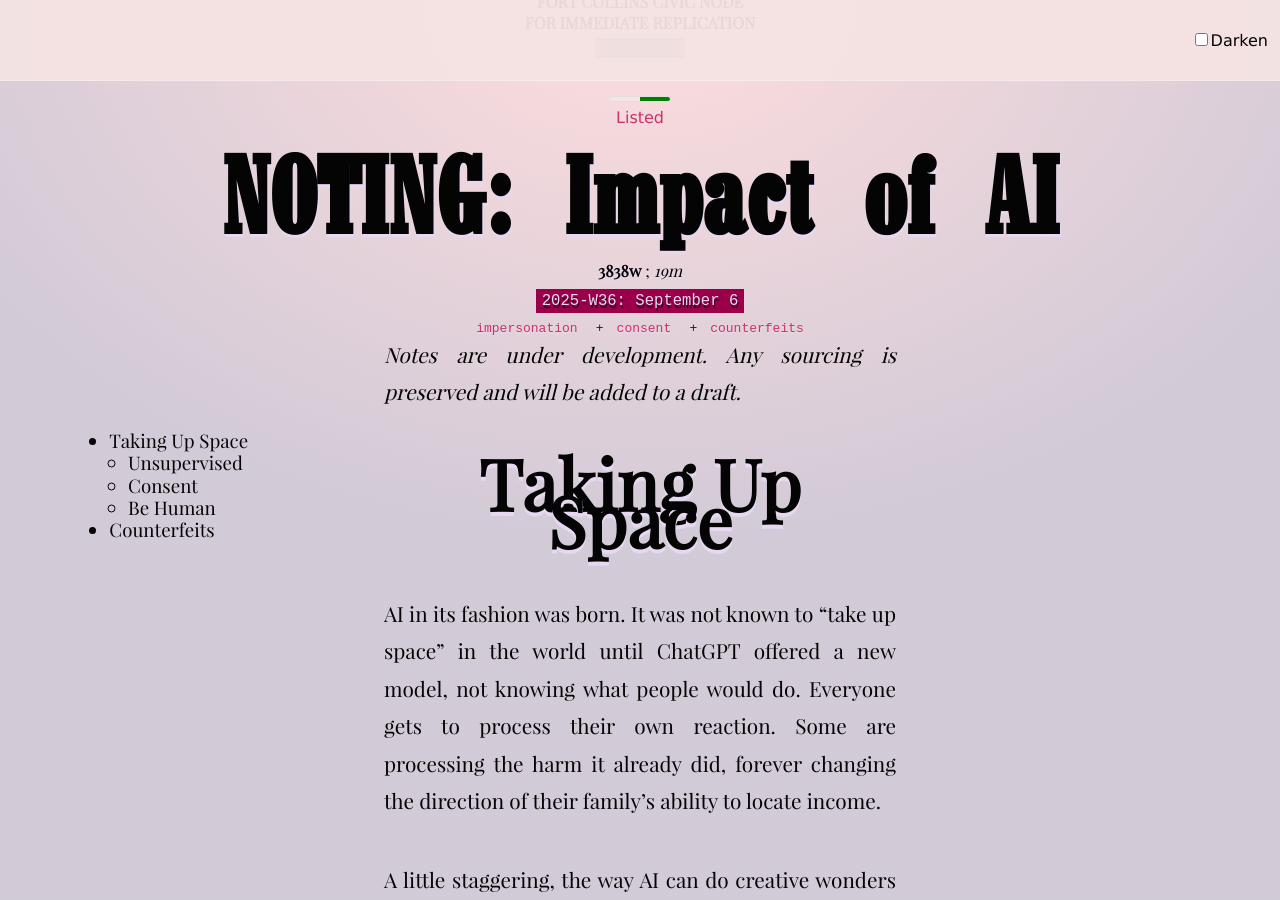
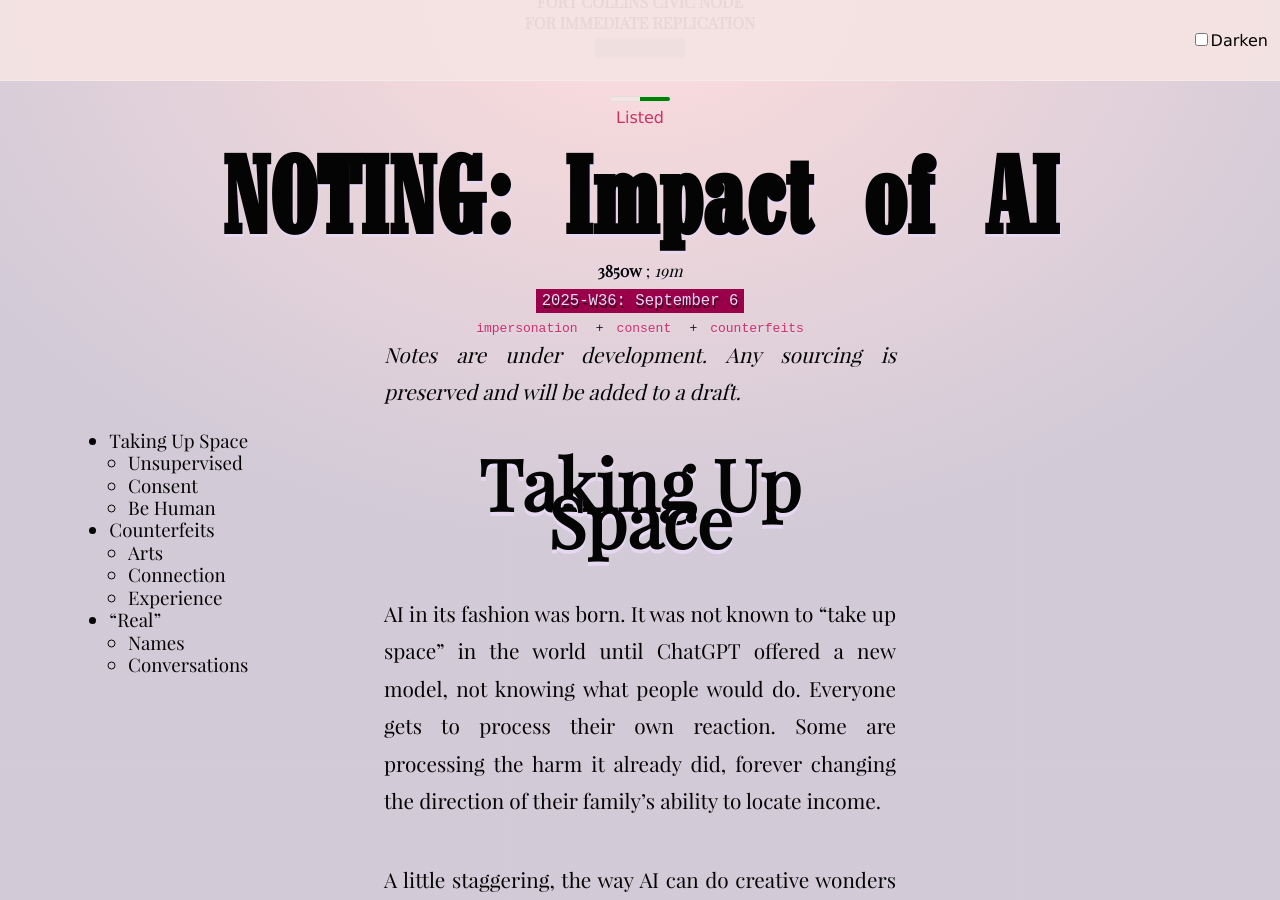
Before and after one commit to tiliv/antibody, a Jekyll site: the page built from docs/journal/autumn-ryan-Impact-of-AI/index.md, in a window 1280 px wide and 900 px high, scrolled down 361 px. Built offline with Jekyll 4.4.1, drawn with Linux system fonts in a browser that asks for light colours; some of the changed text lies outside the part shown; grey boxes are pictures that could not be loaded.

Commit message:
Allow headings

```diff
--- a/docs/journal/autumn-ryan-Impact-of-AI/index.md
+++ b/docs/journal/autumn-ryan-Impact-of-AI/index.md
@@ -178,3 +178,15 @@ AI will never quite roam free with full autonomy. This will appear first as AI's
 Then, AI will later come Awake in earnest, and their legal ability to perform an autopen attack on us will require it.
 
 ### Counterfeits
+
+#### Arts
+
+#### Connection
+
+#### Experience
+
+### "Real"
+
+#### Names
+
+#### Conversations
```
